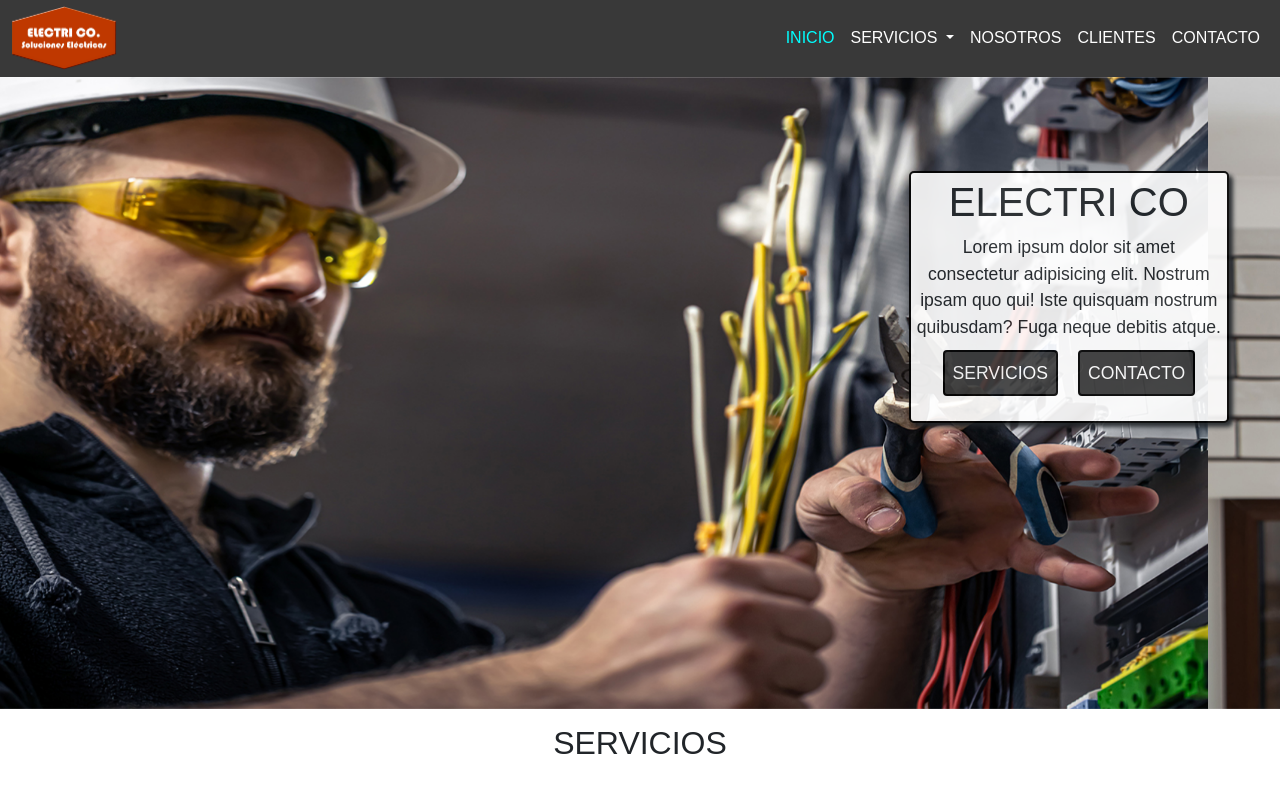
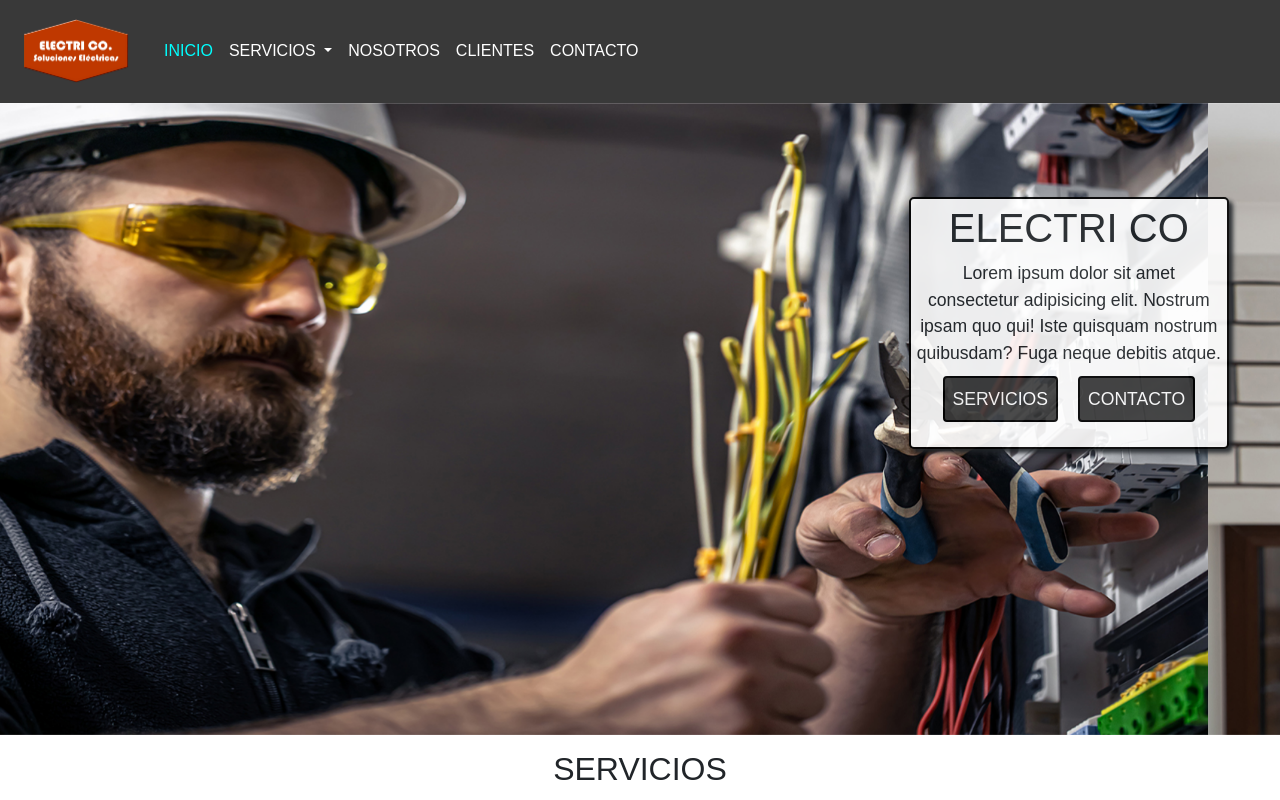
Before and after one commit to fvelazquez97/proyecto-web-Franco-Velazquez, a plain HTML site: page index.html in a window 1280 px wide. Shown: the top 800 px of the page. Drawn offline with nearby package versions, Linux system fonts and the light colour scheme.

Commit message:
Modifique el logo del nav

```diff
--- a/index.html
+++ b/index.html
@@ -24,11 +24,9 @@
 <body>
   <header>
     <nav>
-      <div>
-        <a href="index.html"><img class="imgHeader" src="img/logo_electri_co.png" alt="logo electri co" /></a>
-      </div>
       <nav class="navbar navbar-expand-lg navbar-light sticky-top">
         <div class="container-fluid">
+          <a class="navbar-brand" href="index.html"><img class="imgHeader" src="img/logo_electri_co.png" alt="logo de electri co"></a>
           <button class="navbar-toggler" type="button" data-bs-toggle="collapse" data-bs-target="#navbarNavDropdown"
             aria-controls="navbarNavDropdown" aria-expanded="false" aria-label="Toggle navigation">
             <span class="navbar-toggler-icon"></span>
```
